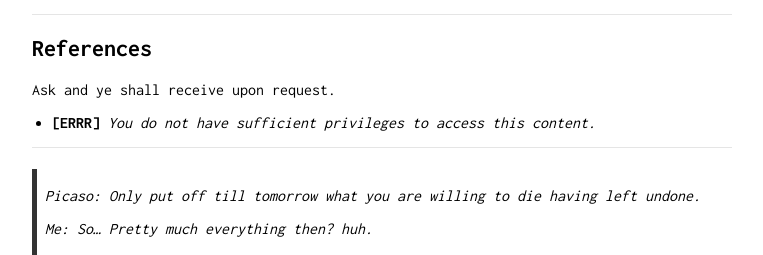
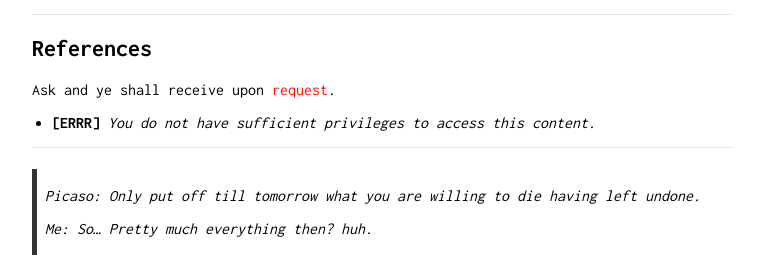
Before and after one commit to micahflack/homepage, a Jekyll site: the page built from index.md, in a window 1280 px wide and 900 px high, scrolled down 1744 px. Shown: the part 645-900 px from the top of the window, without its empty margins (258-1021 px from the left). Built offline with Jekyll 4.4.1, drawn with Linux system fonts in a browser that asks for light colours; our own code applies the rules of GitHub Pages for plain Markdown files; part of the change alters nothing that is shown.

```diff
--- a/index.md
+++ b/index.md
@@ -112,7 +112,7 @@ Year | Category  | Description
 
 ## References
 
-Ask and ye shall receive upon request.
+Ask and ye shall receive upon [request](https://micahflack.com/contact/).
 
 * **[ERRR]** *You do not have sufficient privileges to access this content.*
 
```
